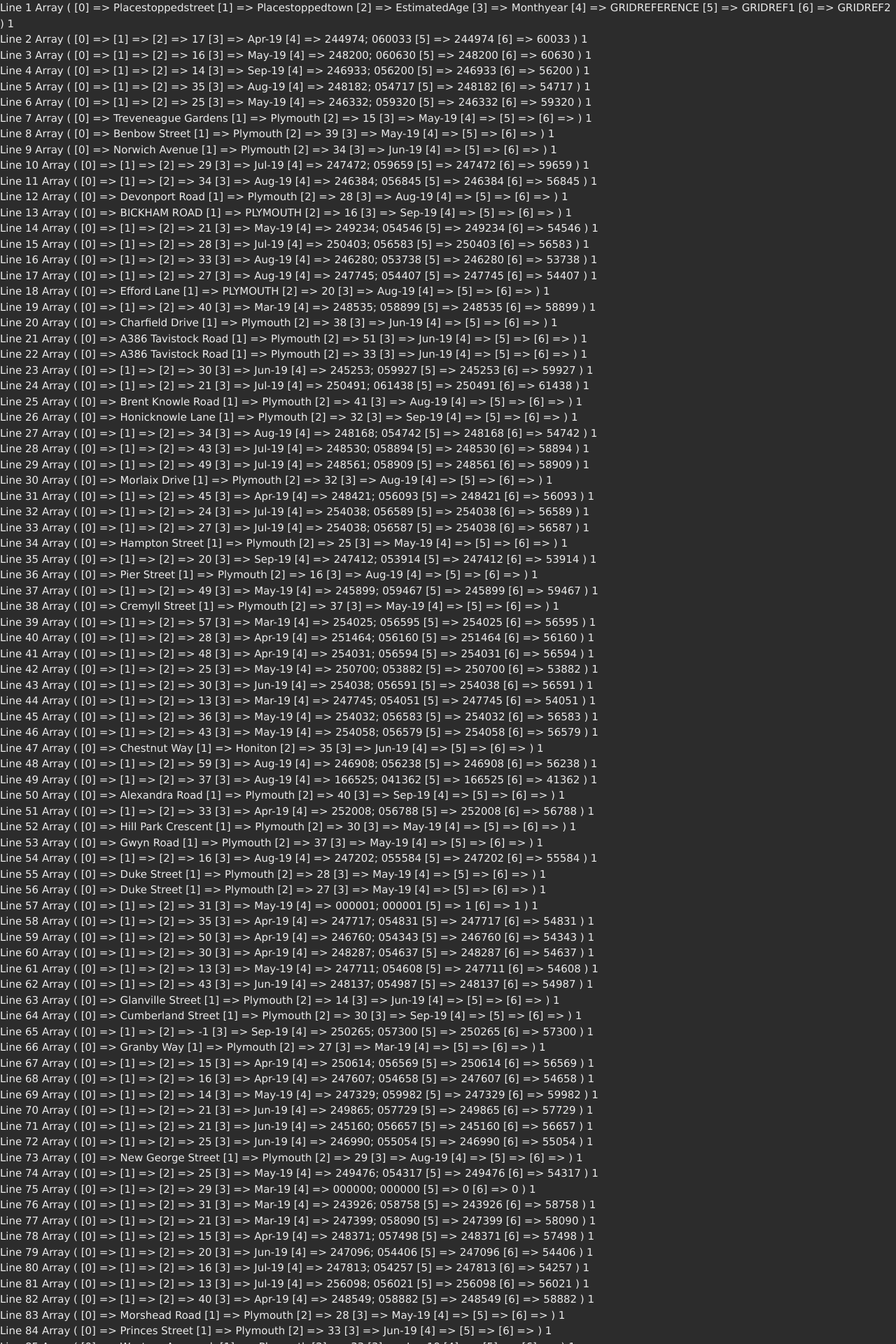
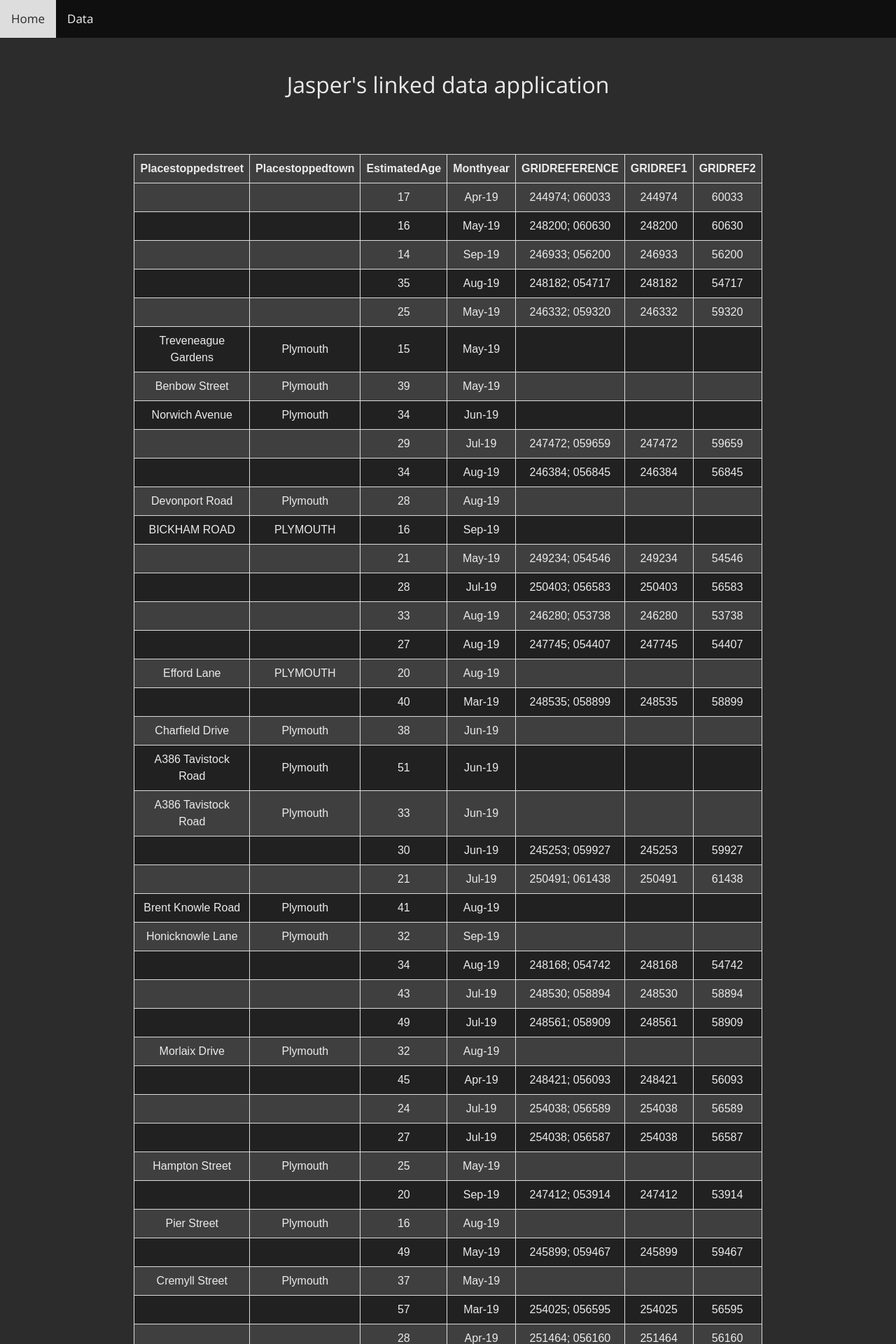
Before and after one commit to Jasper-27/COMP2001-Main-assignment, a PHP site: page /data.php in a window 1280 px wide. Shown: the top 1920 px of the page at 70% size. Run offline with PHP 8.4, Linux system fonts and the light colour scheme.

Commit message:
Now outputs a proper table

```diff
--- a/Part2/data.php
+++ b/Part2/data.php
@@ -7,65 +7,130 @@
     <meta charset="UTF-8">
     <meta name="viewport" content="width=device-width, initial-scale=1">
     <!-- <link rel="stylesheet" href="https://www.w3schools.com/w3css/4/w3.css"> -->
+    <!-- <link rel="stylesheet" href="w3.css"> -->
     <link rel="stylesheet" href="myStyleSheet.css">
-    <link rel="stylesheet" href="w3.css">
     <link href="https://fonts.googleapis.com/css?family=Open+Sans:300&display=swap" rel="stylesheet">
+
+<style>
+table {
+  font-family: arial, sans-serif;
+  border-collapse: collapse;
+  width: 60%;
+}
+
+td, th {
+  border: 1px solid #dddddd;
+  text-align: center;
+  padding: 8px;
+}
+
+tr:nth-child(even) {
+  background-color:  #212121 ;
+}
+
+tr:nth-child(odd) {
+  background-color: #3f3f3f;
+}
+</style>
 </head>
-
-<body>
-
 
 <?php
 
-// Needs to be its own class file
+$fname = "theData.csv";
 
-// Shir podcast: How to .. PHP classes to interact with database (Unit 4)
+function csvToJson($fname) {
+  // open csv file
+  if (!($fp = fopen($fname, 'r'))) {
+      die("Can't open file...");
+  }
 
-// class instance{
-//   private street;
-//   private town;
-//   private age;
-//   private monthYear;
-//   private GridRef1;
-//   private GrifRef2;
-// }
+  //read csv headers
+  $key = fgetcsv($fp,"1024",",");
 
+  // parse csv rows into array
+  $json = array();
+  while ($row = fgetcsv($fp,"1024",",")) {
+      $json[] = array_combine($key, $row);
+  }
 
-$f_pointer=fopen("theData.csv","r"); // file pointer
+  // release file handle
+  fclose($fp);
 
-$num = 0;
+  // encode array to json
+  return json_encode($json);
+}
 
-while(! feof($f_pointer)){
-  $ar=fgetcsv($f_pointer);
-  $num ++;
-  echo "Line $num ";
+function printTable($fname){
+  $row = 1;
+  if (($handle = fopen($fname, "r")) !== FALSE) {
 
-  echo print_r($ar); // print the array
-  echo "<br>";
+      echo '<table>';
+
+      while (($data = fgetcsv($handle, 1000, ",")) !== FALSE) {
+          $num = count($data);
+          if ($row == 1) {
+              echo '<thead><tr>';
+          }else{
+              echo '<tr>';
+          }
+
+          for ($c=0; $c < $num; $c++) {
+              //echo $data[$c] . "<br />\n";
+              if(empty($data[$c])) {
+                $value = "&nbsp;";
+              }else{
+                $value = $data[$c];
+              }
+              if ($row == 1) {
+                  echo '<th>'.$value.'</th>';
+              }else{
+                  echo '<td>'.$value.'</td>';
+              }
+          }
+
+          if ($row == 1) {
+              echo '</tr></thead><tbody>';
+          }else{
+              echo '</tr>';
+          }
+          $row++;
+      }
+
+      echo '</tbody></table>';
+      fclose($handle);
+  }
 }
 
 ?>
 
 
+<body>
 
-
+<?php
+  include "header.php";
+?>
 
 
 <!-- Page Container -->
-  <div class="w3-content" >
+<div width="200" align="center">
+
+  <br>
 
   <div align="center">
     <h1>Jasper's linked data application </h1>
   </div>
 
+  <br>
+  <br>
+  <br>
 
+  <div width="100">
+    <?php printTable($fname) ?>
+  </div>
 
 </div>
 
-
-
         <script>
-
         </script>
 
 </body>
--- /dev/null
+++ b/Part2/header.php
@@ -0,0 +1,31 @@
+<!DOCTYPE html>
+<html>
+
+<head>
+    <link rel="stylesheet" href="https://stackpath.bootstrapcdn.com/bootstrap/4.3.1/css/bootstrap.min.css" integrity="sha384-ggOyR0iXCbMQv3Xipma34MD+dH/1fQ784/j6cY/iJTQUOhcWr7x9JvoRxT2MZw1T" crossorigin="anonymous">
+    <script src="javascript.js"></script>
+    <script src="main.js"></script>
+
+    <title>Password Strength Checker</title>
+    <meta charset="UTF-8">
+    <meta name="viewport" content="width=device-width, initial-scale=1">
+    <link rel="stylesheet" href="myStyleSheet.css">
+    <!-- <link rel="stylesheet" href="https://www.w3schools.com/w3css/4/w3.css"> -->
+    <!-- <link rel="stylesheet" href="w3.css"> -->
+    <link href="https://fonts.googleapis.com/css?family=Open+Sans:300&display=swap" rel="stylesheet">
+</head>
+<style>
+
+</style>
+<body>
+
+<div class="topNav" >
+    <a href="index.php">Home</a>
+    <a href="data.php">Data</a>
+</div>
+
+<br>
+
+</body>
+
+</html>
--- a/Part2/index.php
+++ b/Part2/index.php
@@ -11,13 +11,17 @@
     <meta name="viewport" content="width=device-width, initial-scale=1">
     <link rel="stylesheet" href="myStyleSheet.css">
     <!-- <link rel="stylesheet" href="https://www.w3schools.com/w3css/4/w3.css"> -->
-    <link rel="stylesheet" href="w3.css">
+    <!-- <link rel="stylesheet" href="w3.css"> -->
     <link href="https://fonts.googleapis.com/css?family=Open+Sans:300&display=swap" rel="stylesheet">
 </head>
 <style>
 
 </style>
 <body>
+
+<?php
+  include "header.php";
+?>
 
 
   <!-- Page Container -->
--- a/Part2/myStyleSheet.css
+++ b/Part2/myStyleSheet.css
@@ -2,6 +2,10 @@
 html,body,h1,h2,h3,h4,h5,h6,p {
   font-family: "Open Sans", sans-serif;
   color: rgb(235, 235, 235);
+}
+
+h1{
+  font-size: xx-large;
 }
 
 
@@ -10,8 +14,21 @@ body {
   background-color: #2c2c2c;
 }
 
+
+.button2 {
+  background-color: red;
+  border: none;
+  color: white;
+  padding: 15px 32px;
+  text-align: center;
+  text-decoration: none;
+  display: inline-block;
+  font-size: 16px;
+  margin: 4px 2px;
+  cursor: pointer;
+}
 .button {
-  background-color: green;
+  background-color: rgb(81, 2, 228);
   border: none;
   color: white;
   padding: 15px 32px;
@@ -28,22 +45,38 @@ body {
 }
 
 
-/*Formatting for the table*/
-td, th {
-  text-align: left;
-  padding: 4px;
+
+
+/* Add a black background color to the top navigation */
+.topNav {
+  background-color: rgb(15, 15, 15);
+  overflow: hidden;
+  font-size: 200px;
 }
 
-.results-table {
-    border: 1px solid #dddddd;
-    color: lightgrey;
-    float: center;
-    min-width: 80%;
+/* Style the links inside the navigation bar */
+.topNav a {
+  float: left;
+  color: #f2f2f2;
+  text-align: center;
+  padding: 14px 16px;
+  text-decoration: none;
+  font-size: 17px;
 }
 
-.result {
-    font-size: 20px;
+/* Change the color of links on hover */
+.topNav a:hover {
+  background-color: #ddd;
+  color: rgb(41, 41, 41);
 }
+
+/* Add a color to the active/current link */
+.topNav a.active {
+  background-color: #4CAF50;
+  color: white;
+}
+
+
 
 /* responsive, form small screens */
 @media (max-width: 775px) {
```
Lines whose indentation alone changed are shown as unchanged.
